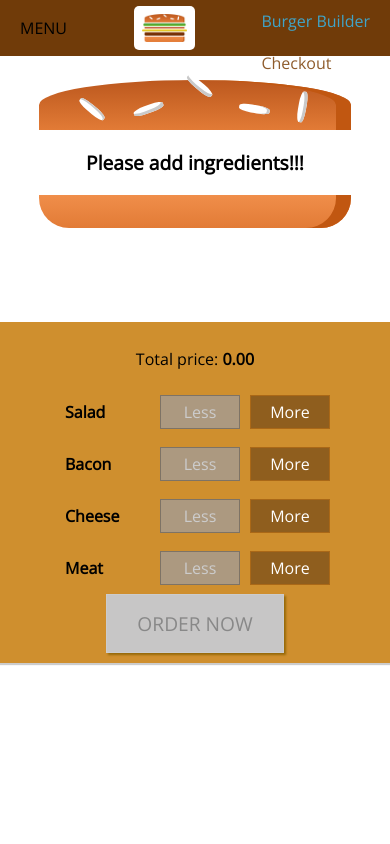
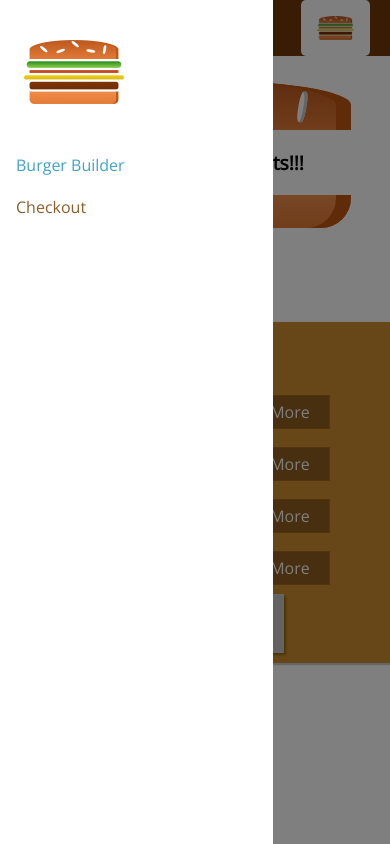
Before and after one commit to hoapha1009/burger-shop, a React (Create React App) app: page / in a window 390 px wide. Built offline with nearby package versions, Linux system fonts and the light colour scheme.

Commit message:
Responsive mobile toolbar, build Side Drawer component

```diff
--- a/src/components/Layout/Layout.jsx
+++ b/src/components/Layout/Layout.jsx
@@ -1,15 +1,30 @@
 import React from 'react';
 import Aux from '../../hoc/Auxiliary';
+import SideDrawer from '../Navigation/SideDrawer/SideDrawer';
 import Toolbar from '../Navigation/Toolbar/Toolbar';
 import './Layout.scss';
 
-const Layout = (props) => {
-    return (
-        <Aux>
-            <Toolbar />
-            <main className="content">{props.children}</main>
-        </Aux>
-    );
-};
+class Layout extends React.Component {
+    state = {
+        showSideDrawer: true,
+    };
+
+    closedSideDrawer = () => {
+        this.setState({ showSideDrawer: false });
+    };
+
+    render() {
+        return (
+            <Aux>
+                <Toolbar />
+                <SideDrawer
+                    open={this.state.showSideDrawer}
+                    close={this.closedSideDrawer}
+                />
+                <main className="Content">{this.props.children}</main>
+            </Aux>
+        );
+    }
+}
 
 export default Layout;
--- a/src/components/Layout/Layout.scss
+++ b/src/components/Layout/Layout.scss
@@ -1,3 +1,3 @@
-.content {
+.Content {
     margin-top: 72px;
 }
--- a/src/components/Logo/Logo.jsx
+++ b/src/components/Logo/Logo.jsx
@@ -3,7 +3,7 @@
 
 import logoBurger from '../../assets/images/28.1 burger-logo.png.png';
 
-const Logo = () => {
+const Logo = (props) => {
     return (
         <div className="Logo">
             <img src={logoBurger} alt="logo-burger" />
--- /dev/null
+++ b/src/components/Navigation/SideDrawer/SideDrawer.jsx
@@ -0,0 +1,24 @@
+import React from 'react';
+import Aux from '../../../hoc/Auxiliary';
+import Logo from '../../Logo/Logo';
+import Backdrop from '../../UI/Backdrop/Backdrop';
+import NavigationItems from '../NavigationItems/NavigationItems';
+import './SideDrawer.scss';
+
+const SideDrawer = (props) => {
+    return (
+        <Aux>
+            <Backdrop show={props.open} clicked={props.close} />
+            <div className={`SideDrawer ${props.open ? `Open` : `Close`}`}>
+                <div className="SideDrawer-Logo">
+                    <Logo />
+                </div>
+                <nav>
+                    <NavigationItems />
+                </nav>
+            </div>
+        </Aux>
+    );
+};
+
+export default SideDrawer;
--- /dev/null
+++ b/src/components/Navigation/SideDrawer/SideDrawer.scss
@@ -0,0 +1,32 @@
+.SideDrawer {
+    position: fixed;
+    width: 280px;
+    max-width: 70%;
+    height: 100%;
+    left: 0;
+    top: 0;
+    z-index: 200;
+    background-color: white;
+    padding: 32px 16px;
+    box-sizing: border-box;
+    transition: transform 0.3s ease-out;
+}
+
+@media (min-width: 500px) {
+    .SideDrawer {
+        display: none;
+    }
+}
+
+.Open {
+    transform: translateX(0);
+}
+
+.Close {
+    transform: translateX(-100%);
+}
+
+.SideDrawer-Logo {
+    height: 80px;
+    margin-bottom: 32px;
+}
--- a/src/components/Navigation/Toolbar/Toolbar.jsx
+++ b/src/components/Navigation/Toolbar/Toolbar.jsx
@@ -3,12 +3,14 @@
 import NavigationItems from '../NavigationItems/NavigationItems';
 import './Toolbar.scss';
 
-const Toolbar = () => {
+const Toolbar = (props) => {
     return (
         <header className="Toolbar">
             <div className="">MENU</div>
-            <Logo />
-            <nav>
+            <div className="Logo">
+                <Logo />
+            </div>
+            <nav className="DesktopOnly">
                 <NavigationItems />
             </nav>
         </header>
--- a/src/components/Navigation/Toolbar/Toolbar.scss
+++ b/src/components/Navigation/Toolbar/Toolbar.scss
@@ -18,7 +18,7 @@
 }
 
 .Logo {
-    height: 80%;
+    height: 100%;
 }
 
 @media (max-width: 499px) {
```
